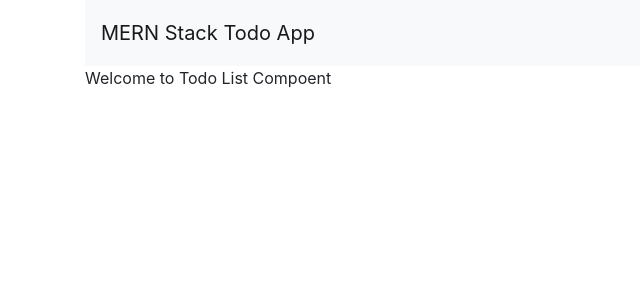
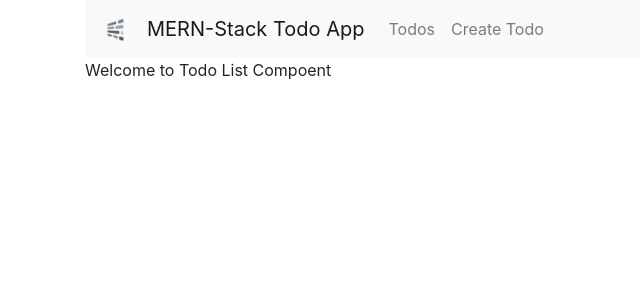
Before and after one commit to jawwad22/MERN-CRUD-app, a React (Create React App) app: page / in a window 1280 px wide. Shown: the top 300 px of the page, without its empty margins (0-640 px from the left). Built offline with nearby package versions, Linux system fonts and the light colour scheme.

Commit message:
--added logo

```diff
--- a/src/App.js
+++ b/src/App.js
@@ -7,18 +7,31 @@
 import EditTodo from "./components/edit-todos-component";
 import CreateTodo from "./components/create-todo-component"
 
+import logo from './logo.png'
 
 class App extends Component {
   render() {
     return (
       <Router>
         <div className="container">
+
           <nav className="navbar navbar-expand-lg navbar-light bg-light">
-      <a href="" className="navbar-brand">
-        {/* //logo here */}
-        <Link to="/" className="navbar-brand">MERN Stack Todo App</Link>
-      </a>
+            <a className="navbar-brand" href="https://codingthesmartway.com" target="_blank">
+              <img src={logo} width="30" height="30" alt="CodingTheSmartWay.com" />
+            </a>
+            <Link to="/" className="navbar-brand">MERN-Stack Todo App</Link>
+            <div className="collpase nav-collapse">
+              <ul className="navbar-nav mr-auto">
+                <li className="navbar-item">
+                  <Link to="/" className="nav-link">Todos</Link>
+                </li>
+                <li className="navbar-item">
+                  <Link to="/create" className="nav-link">Create Todo</Link>
+                </li>
+              </ul>
+            </div>
           </nav>
+
           <Route path="/" exact component={TodosList} />
           <Route path="/edit/:id" component={EditTodo} />
           <Route path="/create" component={CreateTodo} />
```
Also changed, not shown: src/logo.png (added).
